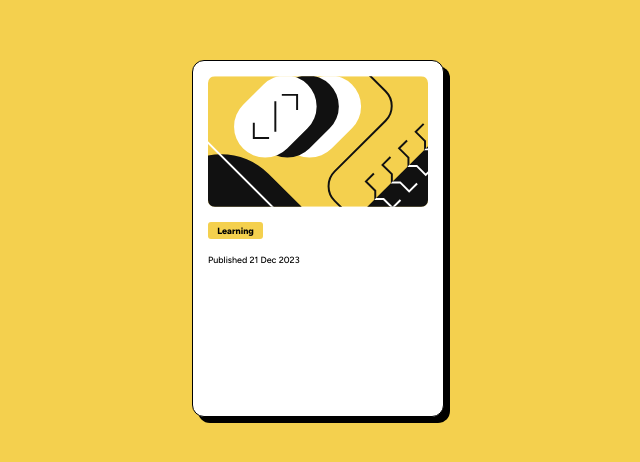
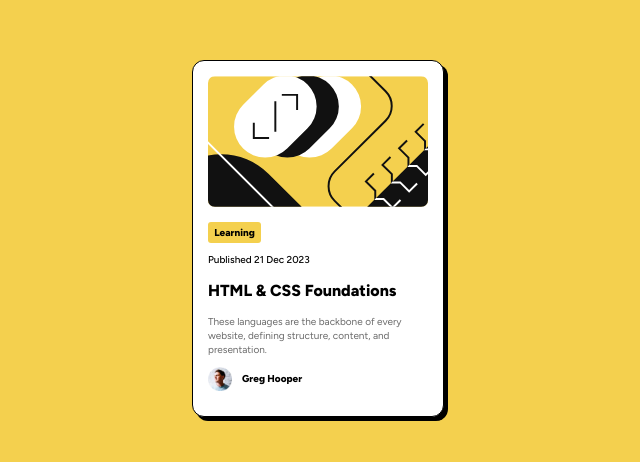
Before and after one commit to mearlenlc/fem-blog-card, a plain HTML site: page index.html in a window 1280 px wide. Shown: the part 170-632 px from the top of the page, without its empty margins (322-962 px from the left). Drawn offline with Linux system fonts and the light colour scheme.

Commit message:
complete

```diff
--- a/index.html
+++ b/index.html
@@ -19,11 +19,18 @@
 <div class="flex-container">
 
 <div class="flex-card">
-  <img class="illustration" src="./assets/images/illustration-article.svg">
+  <img class="illustration" src="./assets/images/illustration-article.svg" alt="Abstract image">
   <span class="learning text">Learning</span>
   <span class="date text">Published 21 Dec 2023</span>
+  <h4 class="text">HTML & CSS Foundations</h4>
+  <p class ="text">These languages are the backbone of every website, defining structure, content, and presentation.</p>
+
+  <div class="greg text">
+    <img class="headshot" src="./assets/images/image-avatar.webp" alt="Greg, I guess.">
+    <p class="hooper text">Greg Hooper</p>
+  </div>
+
 </div>
-
 </div>
 
 </body>
--- a/style.css
+++ b/style.css
@@ -24,7 +24,7 @@ body {
   border-style: solid;
   border-width: 1px;
   border-radius: 12px;
-  box-shadow: 6px 6px;
+  box-shadow: 4px 4px;
 }
 
 .illustration{
@@ -39,18 +39,52 @@ body {
 
 .learning{
   align-self: left;
-  padding: 3px 5px;
-  margin: 15px;
+  padding: 4px 4px;
+  margin: 15px 15px 10px;
   background-color: hsl(47, 88%, 63%);
   max-width: 45px;
   border-radius: 3px;
   text-align: center;
-  font-size: 9px;
+  font-size: 10px;
   font-weight: 800;
 }
 
 .date{
   margin-left: 15px;
-  font-size: 9px;
+  font-size: 10px;
   font-weight: 500;
 }
+
+h4.text {
+  margin: 15px 15px 10px;
+  font-weight: 800;
+}
+
+p.text{
+  max-width: 220px;
+  margin: 5px 15px 10px;
+  text-wrap: wrap;
+  color: hsl(0, 0%, 42%);
+  font-size: 10px;
+  line-height: 14px;
+}
+
+.greg{
+  display: flex;
+  flex-direction: row;
+  justify-content: flex-start;
+  align-items: center;
+}
+
+.headshot{
+  max-width: 24px;
+  margin: 0 10px 0 15px;
+}
+
+.hooper{
+  font-size: 10px;
+  margin: 0 !important;
+  color: black !important;
+  font-weight: 800;
+  line-height: 24px;
+}
```
